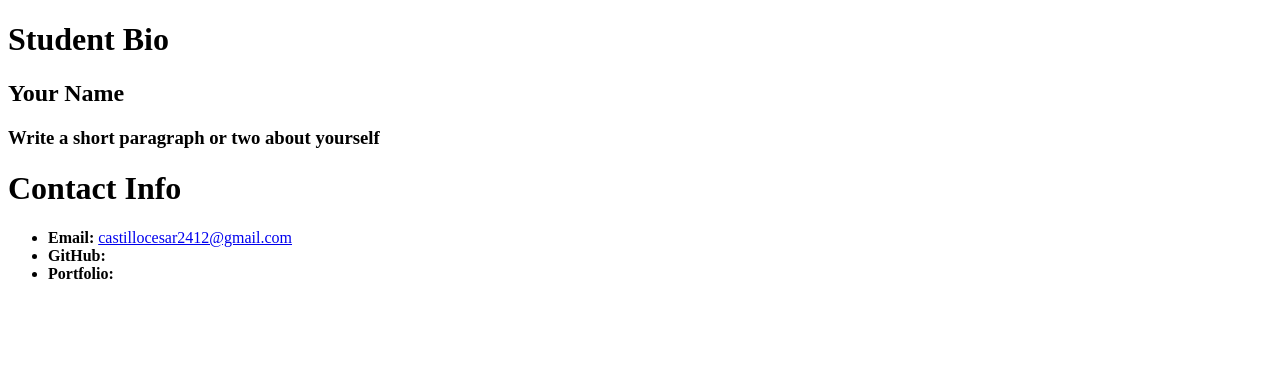
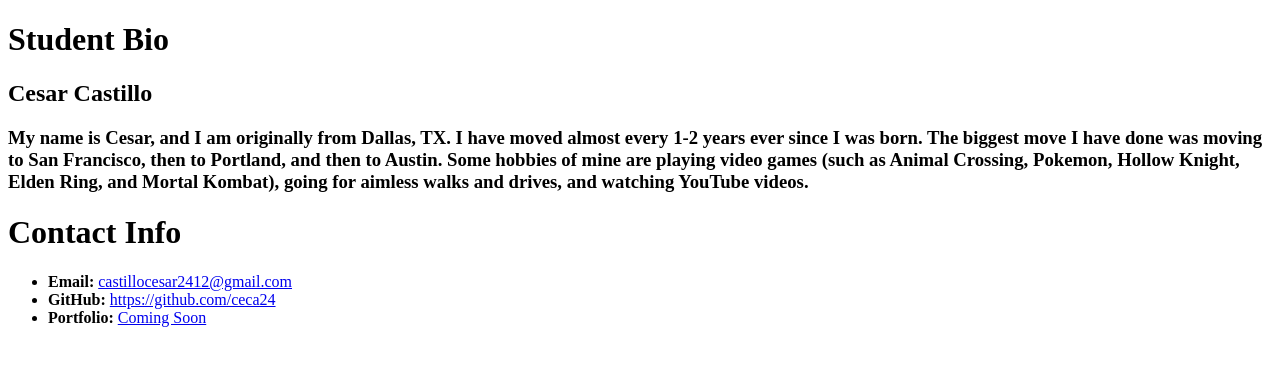
Before and after one commit to ceca24/bootcamp-activities, a plain HTML site: page index.html in a window 1280 px wide. Drawn offline with Linux system fonts and the light colour scheme.

Commit message:
added code to HTML file

```diff
--- a/index.html
+++ b/index.html
@@ -8,18 +8,22 @@
 
   <body>
     <h1>Student Bio</h1>
-    <h2>Your Name</h2>
+    <h2>Cesar Castillo</h2>
 
-    <p><h3>Write a short paragraph or two about yourself</h3></p>
+    <p><h3>My name is Cesar, and I am originally from Dallas, TX.
+        I have moved almost every 1-2 years ever since I was born. The biggest move I have done was moving to San Francisco, then to Portland, and then to Austin.
+        Some hobbies of mine are playing video games (such as Animal Crossing, Pokemon, Hollow Knight, Elden Ring, and Mortal Kombat),
+        going for aimless walks and drives, and watching YouTube videos.
+    </h3></p>
 
   </body>
 
   <body>
     <h1>Contact Info</h1>
     <ul>
-      <li><strong>Email:</strong> <a href="castillocesar2412@gmail.com">castillocesar2412@gmail.com</a></a></li>
-     <li><strong>GitHub:</strong></li>
-      <li><strong>Portfolio:</strong></li>
+      <li><strong>Email:</strong> <a href="castillocesar2412@gmail.com">castillocesar2412@gmail.com</a></li>
+     <li><strong>GitHub:</strong> <a href="https://github.com/ceca24">https://github.com/ceca24</a></li>
+      <li><strong>Portfolio:</strong> <a href="Coming Soon"> Coming Soon</a></li>
     </ul>
   </body>
 
```
